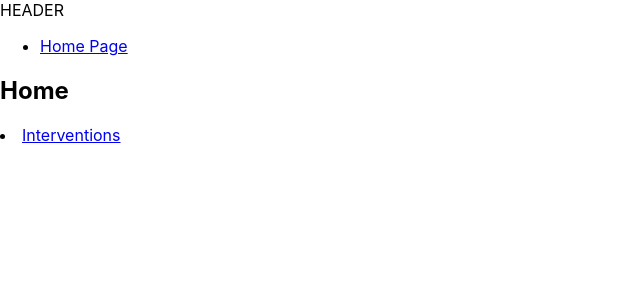
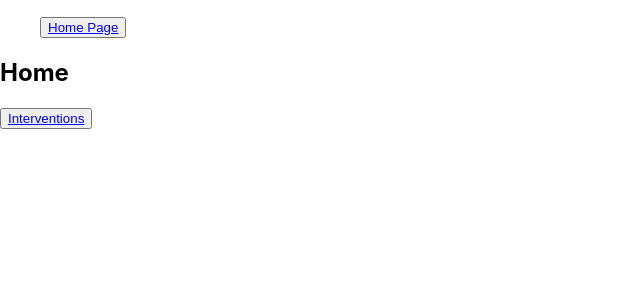
Before and after one commit to GiuseppeFitzsimmons/notionexercise, a React (Create React App) app: page / in a window 1280 px wide. Shown: the top 300 px of the page, without its empty margins (0-640 px from the left). Built offline with nearby package versions, Linux system fonts and the light colour scheme.

Commit message:
working header

```diff
--- a/src/App.js
+++ b/src/App.js
@@ -1,24 +1,28 @@
-import { React } from 'react';
+import React from 'react';
 import ReactDOM from "react-dom";
 import logo from './logo.svg';
 import './App.css';
 import { BrowserRouter as Router, Switch, Route, Link } from "react-router-dom";
 import Header from './widgets/header'
 
+
+
 function App() {
+  const [location, setLocation] = React.useState('')
+  console.log("location", location)
   return (
     <>
-      <Header />
+      <Header location={location} />
       <Router>
         <div>
           <ul>
-            <li>
-              <Link to="/">Home Page</Link>
-            </li>
+            <button onClick={() => { setLocation('home') }}>
+              <Link to="/" state={'home'}>Home Page</Link>
+            </button>
           </ul>
           <Switch>
             <Route exact path="/">
-              <Home />
+              <Home state={'home'} />
             </Route>
             <Route path="/interventions">
               <Interventions />
@@ -28,25 +32,26 @@ function App() {
       </Router>
     </>
   );
-}
-
-function Home() {
+  function Home(props) {
+    console.log('home props', props)
     return (
       <div>
         <h2>Home</h2>
-      <li>
+        <button onClick={() => { setLocation('interventions') }}>
           <Link to="/interventions">Interventions</Link>
-      </li>
+        </button>
       </div>
     );
   }
 
-function Interventions() {
+  function Interventions(props) {
+    console.log('interventions props', props)
     return (
-    <div>
-      <h2>Interventions</h2>
-    </div>
+      <div />
     );
   }
+}
+
+
 
 export default App;
--- a/src/widgets/header.js
+++ b/src/widgets/header.js
@@ -1,9 +1,10 @@
 import { React } from 'react';
 
 export default function Header(props) {
+    console.log('header props', props)
     return (
-        <header>
-            HEADER
-        </header>
+        <div>
+            {props?.location}
+        </div>
     )
 }
```
Lines whose indentation alone changed are shown as unchanged.
